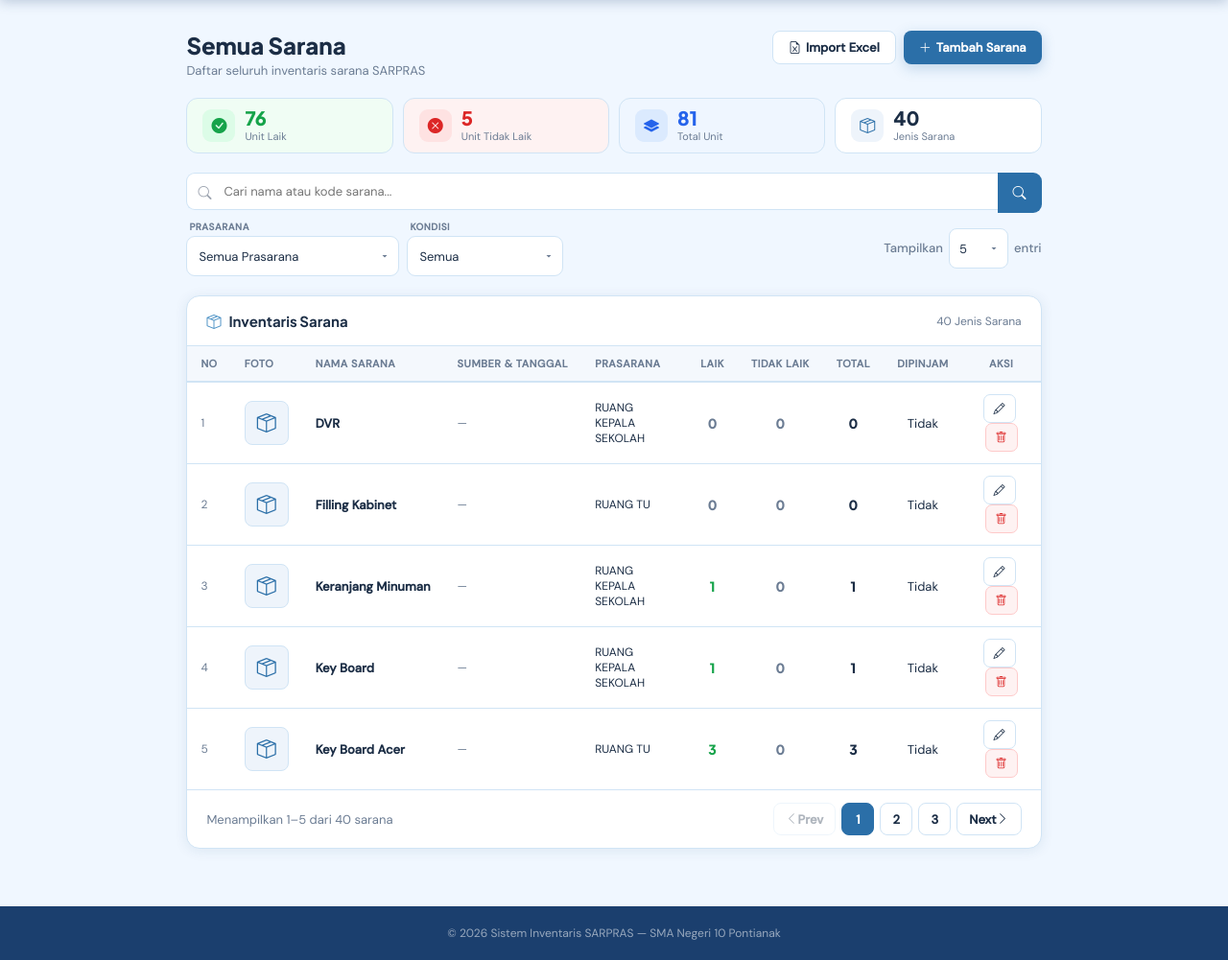
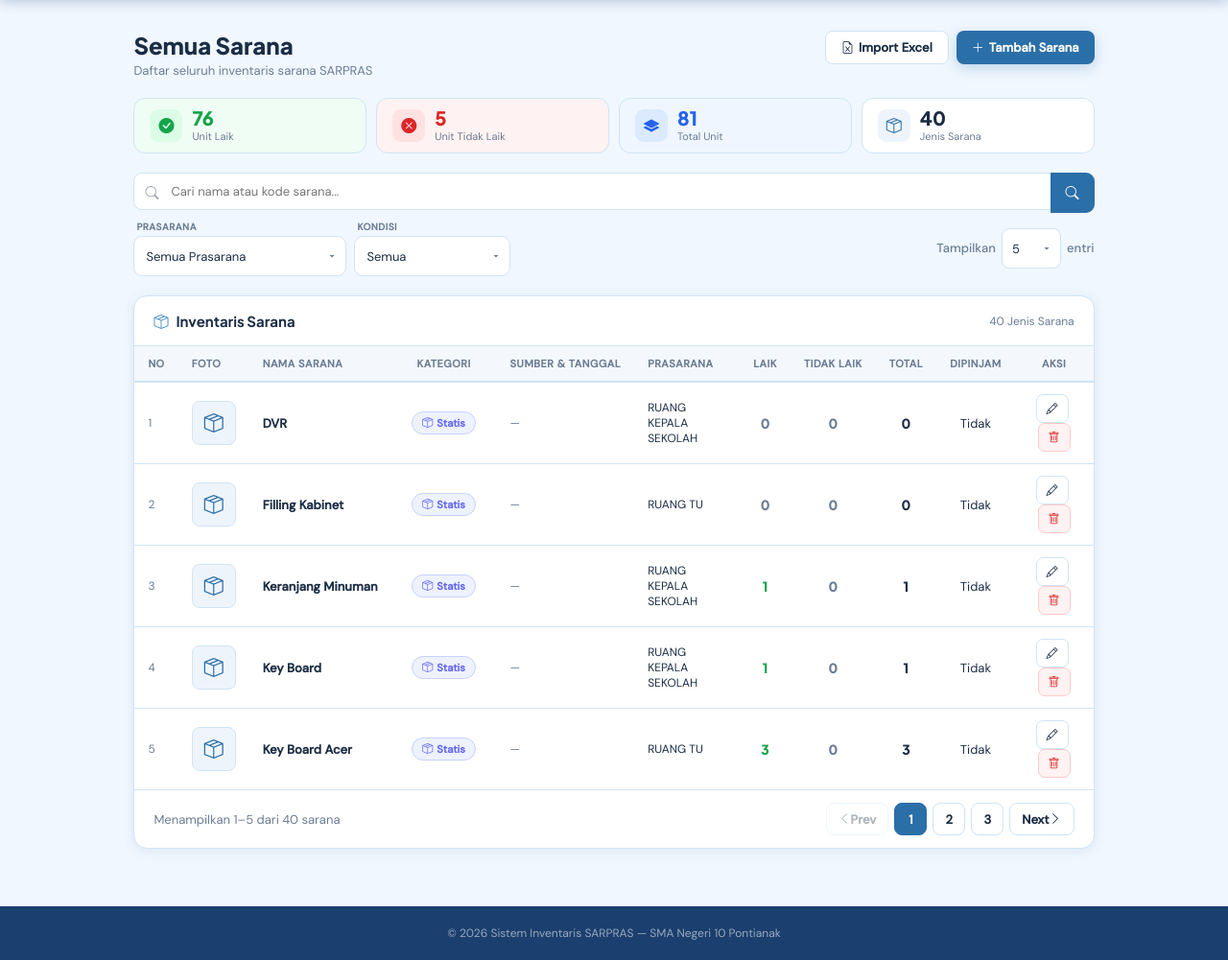
Before and after one commit to IT-Smanpul/inventaris, a PHP site: page /admin/barang.php in a window 1280 px wide. Shown: the part 62-1063 px from the top of the page at 96% size. Run offline with PHP 8.4, Linux system fonts and the light colour scheme; a user stored in the database is signed in; data comes from the database, SQL or seed files in the repository; tables that the repository leaves empty hold one stand-in row (values such as "Sample post").

Commit message:
feat: add admin barang management page with CRUD and file upload support

```diff
--- a/admin/barang.php
+++ b/admin/barang.php
@@ -49,6 +49,8 @@ if ($_SERVER['REQUEST_METHOD'] === 'POST') {
         $kode            = trim(mysqli_real_escape_string($conn, $_POST['kode_barang']));
         $nama            = trim(mysqli_real_escape_string($conn, $_POST['nama_barang']));
         $id_r            = (int)$_POST['id_ruangan_barang'];
+        $kategori_raw    = $_POST['kategori'] ?? 'Barang Statis';
+        $kategori        = in_array($kategori_raw, ['Barang Statis','Barang Habis Pakai']) ? $kategori_raw : 'Barang Statis';
         $jumlah_laik     = max(0, (int)$_POST['jumlah_laik']);
         $jumlah_tdk_laik = max(0, (int)$_POST['jumlah_tidak_laik']);
         $jumlah          = $jumlah_laik + $jumlah_tdk_laik;
@@ -87,14 +89,14 @@ if ($_SERVER['REQUEST_METHOD'] === 'POST') {
                    deskripsi, spesifikasi, bisa_dipinjam,
                    pinjam_murid, pinjam_guru, pinjam_tendik,
                    durasi_murid, durasi_guru, durasi_tendik,
-                   foto, sumber_dana, tanggal_pembelian)
+                   foto, kategori, sumber_dana, tanggal_pembelian)
                 VALUES
                   ($kode_sql,'$nama',$id_r_sql,
                    $jumlah,$jumlah_laik,$jumlah_tdk_laik,
                    $desk_sql,$spek_sql,$bisa_dipinjam,
                    $pinjam_murid,$pinjam_guru,$pinjam_tendik,
                    $durasi_murid,$durasi_guru,$durasi_tendik,
-                   $foto_sql,$sdana_sql,$tglbeli_sql)
+                   $foto_sql,'$kategori',$sdana_sql,$tglbeli_sql)
             ");
             $back = "barang.php" . ($id_ruangan ? "?ruangan=$id_ruangan&nama=".urlencode($nama_ruangan)."&" : '?');
             header("Location: {$back}success=".urlencode("Barang \"$nama\" berhasil ditambahkan."));
@@ -108,6 +110,8 @@ if ($_SERVER['REQUEST_METHOD'] === 'POST') {
         $kode            = trim(mysqli_real_escape_string($conn, $_POST['kode_barang']));
         $nama            = trim(mysqli_real_escape_string($conn, $_POST['nama_barang']));
         $id_r            = (int)$_POST['id_ruangan_barang'];
+        $kategori_raw    = $_POST['kategori'] ?? 'Barang Statis';
+        $kategori        = in_array($kategori_raw, ['Barang Statis','Barang Habis Pakai']) ? $kategori_raw : 'Barang Statis';
         $jumlah_laik     = max(0, (int)$_POST['jumlah_laik']);
         $jumlah_tdk_laik = max(0, (int)$_POST['jumlah_tidak_laik']);
         $jumlah          = $jumlah_laik + $jumlah_tdk_laik;
@@ -144,6 +148,7 @@ if ($_SERVER['REQUEST_METHOD'] === 'POST') {
                 UPDATE barang
                 SET kode_barang=$kode_sql, nama_barang='$nama',
                     id_ruangan=$id_r_sql,
+                    kategori='$kategori',
                     jumlah=$jumlah, jumlah_laik=$jumlah_laik,
                     jumlah_tidak_laik=$jumlah_tdk_laik,
                     deskripsi=$desk_sql, spesifikasi=$spek_sql,
@@ -769,6 +774,7 @@ $pm_menunggu   = mysqli_fetch_assoc(mysqli_query($conn,
             <th style="width:38px;">No</th>
             <th style="width:50px;">Foto</th>
             <th>Nama Sarana</th>
+            <th class="center" style="width:110px;">Kategori</th>
             <th style="width:115px;">Sumber &amp; Tanggal</th>
             <?php if (!$id_ruangan): ?><th style="width:110px;">Prasarana</th><?php endif; ?>
             <th class="center" style="width:52px;">Laik</th>
@@ -791,6 +797,7 @@ $pm_menunggu   = mysqli_fetch_assoc(mysqli_query($conn,
               'kode'              => $b['kode_barang'],
               'nama'              => $b['nama_barang'],
               'id_ruangan'        => $b['id_ruangan'],
+              'kategori'          => $b['kategori'] ?? 'Barang Statis',
               'deskripsi'         => $b['deskripsi']   ?? '',
               'spesifikasi'       => $b['spesifikasi']  ?? '',
               'jumlah_laik'       => $laik,
@@ -825,6 +832,20 @@ $pm_menunggu   = mysqli_fetch_assoc(mysqli_query($conn,
               <?php if (!empty($b['spesifikasi'])): ?>
                 <div style="font-size:11px;color:var(--muted);margin-top:2px;"><?= htmlspecialchars(mb_strimwidth($b['spesifikasi'],0,50,'…')) ?></div>
               <?php endif; ?>
+            </td>
+            <!-- Kategori -->
+            <td class="center">
+              <?php
+                $kat = $b['kategori'] ?? 'Barang Statis';
+                $kat_color = $kat === 'Barang Habis Pakai' ? '#D97706' : '#6366F1';
+                $kat_bg    = $kat === 'Barang Habis Pakai' ? '#FFFBEB' : '#EEF2FF';
+                $kat_border= $kat === 'Barang Habis Pakai' ? '#FDE68A' : '#C7D2FE';
+                $kat_icon  = $kat === 'Barang Habis Pakai' ? 'bi-arrow-repeat' : 'bi-box-seam';
+              ?>
+              <span style="display:inline-flex;align-items:center;gap:4px;padding:4px 10px;border-radius:20px;font-size:11px;font-weight:700;background:<?= $kat_bg ?>;color:<?= $kat_color ?>;border:1px solid <?= $kat_border ?>;white-space:nowrap;">
+                <i class="bi <?= $kat_icon ?>" style="font-size:11px;"></i>
+                <?= $kat === 'Barang Habis Pakai' ? 'Habis Pakai' : 'Statis' ?>
+              </span>
             </td>
             <!-- Sumber Dana + Tgl -->
             <td style="font-size:12px;">
@@ -867,7 +888,7 @@ $pm_menunggu   = mysqli_fetch_assoc(mysqli_query($conn,
           </tr>
           <?php endwhile; ?>
           <?php if (!$has): ?>
-          <tr><td colspan="<?= $id_ruangan ? 10 : 11 ?>">
+          <tr><td colspan="<?= $id_ruangan ? 11 : 12 ?>">
             <div class="empty-state">
               <i class="bi bi-inbox"></i>
               <h3><?= $search ? 'Tidak ditemukan' : 'Belum ada sarana' ?></h3>
@@ -892,6 +913,7 @@ $pm_menunggu   = mysqli_fetch_assoc(mysqli_query($conn,
           'kode'            => $b2['kode_barang'],
           'nama'            => $b2['nama_barang'],
           'id_ruangan'      => $b2['id_ruangan'],
+          'kategori'        => $b2['kategori'] ?? 'Barang Statis',
           'deskripsi'       => $b2['deskripsi']   ?? '',
           'spesifikasi'     => $b2['spesifikasi']  ?? '',
           'jumlah_laik'     => $laik2,
@@ -914,6 +936,17 @@ $pm_menunggu   = mysqli_fetch_assoc(mysqli_query($conn,
           <?php if (!$id_ruangan && $b2['nama_ruangan']): ?>
             <span style="font-size:11px;color:var(--muted);"><i class="bi bi-building"></i> <?= htmlspecialchars($b2['nama_ruangan']) ?></span>
           <?php endif; ?>
+          <?php
+            $kat2 = $b2['kategori'] ?? 'Barang Statis';
+            $kat2_color = $kat2 === 'Barang Habis Pakai' ? '#D97706' : '#6366F1';
+            $kat2_bg    = $kat2 === 'Barang Habis Pakai' ? '#FFFBEB' : '#EEF2FF';
+            $kat2_border= $kat2 === 'Barang Habis Pakai' ? '#FDE68A' : '#C7D2FE';
+            $kat2_icon  = $kat2 === 'Barang Habis Pakai' ? 'bi-arrow-repeat' : 'bi-box-seam';
+          ?>
+          <span style="display:inline-flex;align-items:center;gap:4px;padding:3px 9px;border-radius:20px;font-size:10px;font-weight:700;background:<?= $kat2_bg ?>;color:<?= $kat2_color ?>;border:1px solid <?= $kat2_border ?>;">
+            <i class="bi <?= $kat2_icon ?>" style="font-size:10px;"></i>
+            <?= $kat2 === 'Barang Habis Pakai' ? 'Habis Pakai' : 'Statis' ?>
+          </span>
         </div>
         <div class="mobile-qty-row">
           <span class="mobile-qty-chip chip-laik"><i class="bi bi-check-circle" style="font-size:11px;"></i> Laik: <?= $laik2 ?></span>
@@ -981,6 +1014,13 @@ $pm_menunggu   = mysqli_fetch_assoc(mysqli_query($conn,
             <?php endforeach; ?>
           </select>
         </div>
+        <div class="form-group" style="margin-bottom:0;">
+          <label class="form-label">Kategori <span style="color:#DC2626;">*</span></label>
+          <select name="kategori" id="addKategori" class="form-control" required>
+            <option value="Barang Statis">Barang Statis</option>
+            <option value="Barang Habis Pakai">Barang Habis Pakai</option>
+          </select>
+        </div>
       </div>
 
       <div class="form-divider" style="margin-top:14px;">Jumlah</div>
@@ -1120,6 +1160,13 @@ $pm_menunggu   = mysqli_fetch_assoc(mysqli_query($conn,
             <?php foreach ($ruangan_all as $rv): ?>
             <option value="<?= $rv['id_ruangan'] ?>"><?= htmlspecialchars($rv['nama_ruangan']) ?></option>
             <?php endforeach; ?>
+          </select>
+        </div>
+        <div class="form-group" style="margin-bottom:0;">
+          <label class="form-label">Kategori <span style="color:#DC2626;">*</span></label>
+          <select name="kategori" id="editKategori" class="form-control" required>
+            <option value="Barang Statis">Barang Statis</option>
+            <option value="Barang Habis Pakai">Barang Habis Pakai</option>
           </select>
         </div>
       </div>
@@ -1310,6 +1357,7 @@ $pm_menunggu   = mysqli_fetch_assoc(mysqli_query($conn,
     document.getElementById('editKode').value            = data.kode||'';
     document.getElementById('editNama').value            = data.nama||'';
     document.getElementById('editRuangan').value         = data.id_ruangan||'';
+    document.getElementById('editKategori').value         = data.kategori||'Barang Statis';
     document.getElementById('editLaik').value            = data.jumlah_laik||0;
     document.getElementById('editTdkLaik').value         = data.jumlah_tidak_laik||0;
     document.getElementById('editDeskripsi').value       = data.deskripsi||'';
```
